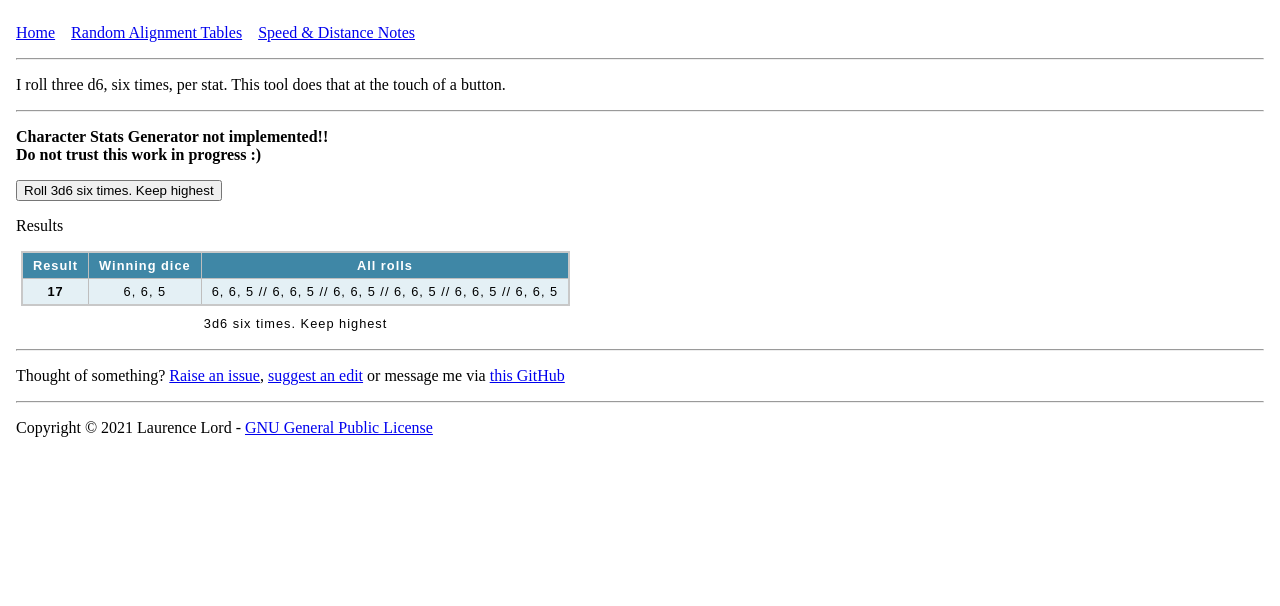
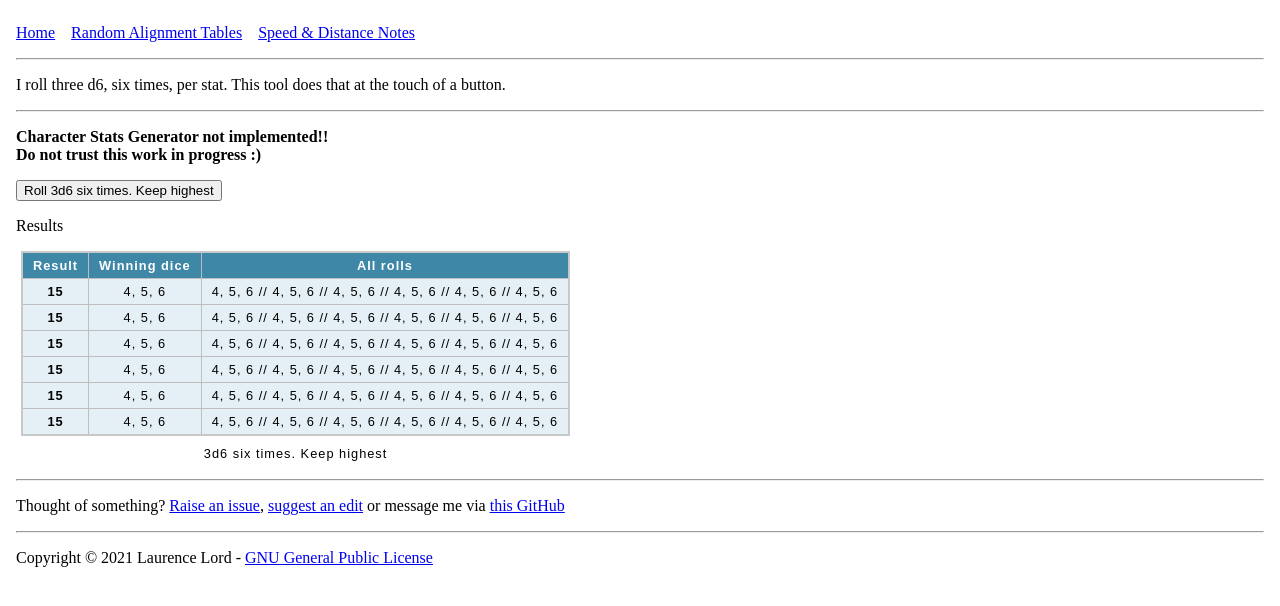
Before and after one commit to LL782/pathfinder-tools, a Next.js app: page /character-stats-generator in a window 1280 px wide. Shown: the top 606 px of the page. Built offline with nearby package versions, Linux system fonts and the light colour scheme.

Commit message:
Iterate on layout for StatGenerator results

```diff
--- a/Stats/UI/StatGenerator.tsx
+++ b/Stats/UI/StatGenerator.tsx
@@ -12,9 +12,34 @@ export const StatsGenerator = () => {
         columnHeadings={["Result", "Winning dice", "All rolls"]}
         body={[
           [
-            "17",
-            "6, 6, 5",
-            "6, 6, 5 //  6, 6, 5 //  6, 6, 5 //  6, 6, 5 //  6, 6, 5 //  6, 6, 5 ",
+            "15",
+            "4, 5, 6",
+            "4, 5, 6 //  4, 5, 6 //  4, 5, 6 //  4, 5, 6 //  4, 5, 6 //  4, 5, 6 ",
+          ],
+          [
+            "15",
+            "4, 5, 6",
+            "4, 5, 6 //  4, 5, 6 //  4, 5, 6 //  4, 5, 6 //  4, 5, 6 //  4, 5, 6 ",
+          ],
+          [
+            "15",
+            "4, 5, 6",
+            "4, 5, 6 //  4, 5, 6 //  4, 5, 6 //  4, 5, 6 //  4, 5, 6 //  4, 5, 6 ",
+          ],
+          [
+            "15",
+            "4, 5, 6",
+            "4, 5, 6 //  4, 5, 6 //  4, 5, 6 //  4, 5, 6 //  4, 5, 6 //  4, 5, 6 ",
+          ],
+          [
+            "15",
+            "4, 5, 6",
+            "4, 5, 6 //  4, 5, 6 //  4, 5, 6 //  4, 5, 6 //  4, 5, 6 //  4, 5, 6 ",
+          ],
+          [
+            "15",
+            "4, 5, 6",
+            "4, 5, 6 //  4, 5, 6 //  4, 5, 6 //  4, 5, 6 //  4, 5, 6 //  4, 5, 6 ",
           ],
         ]}
       ></Table>
```
